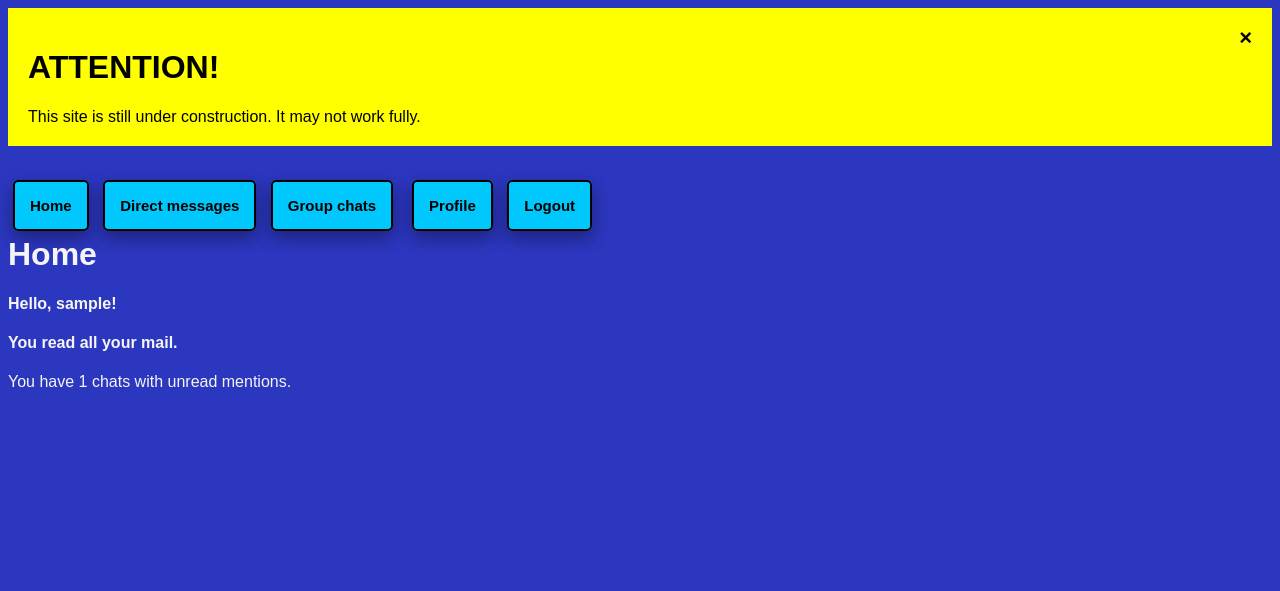
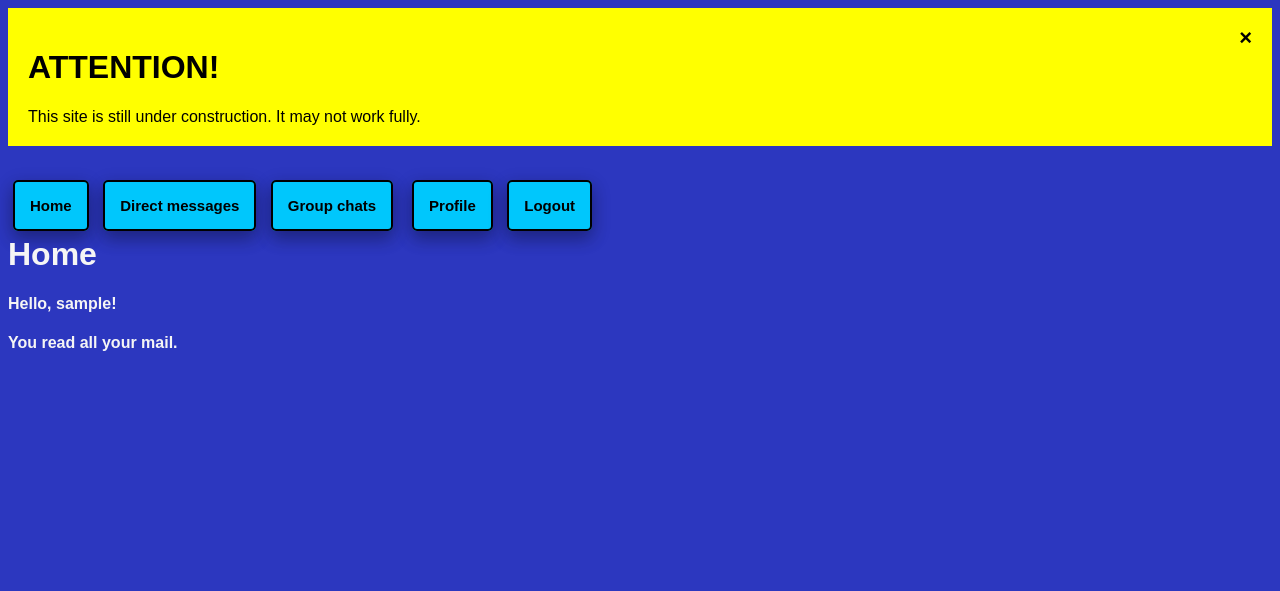
Before and after one commit to jacobef/vikramMessaging, a Django app: page / in a window 1280 px wide. Shown: the top 591 px of the page. Run offline with Django 4.2, Linux system fonts and the light colour scheme; a user stored in the database is signed in; tables that the repository leaves empty hold one stand-in row (values such as "Sample post").

Commit message:
muchos fixes

```diff
--- a/templates/group_chat.html
+++ b/templates/group_chat.html
@@ -16,7 +16,7 @@
                             {% endif %}
                         {% endif %}
                     </div>
-                    <a class="vw_profile" href="{% url "messaging:view_user" user_pk=message.by.pk %}"><img class="message-img" src="{{ message.by.profile_pic.url }}" alt="profile_picture"></a>es<br>{{ message.by }}
+                    <a class="vw_profile" href="{% url "messaging:view_user" user_pk=message.by.pk %}"><img class="message-img" src="{{ message.by.profile_pic.url }}" alt="profile_picture"></a><br>{{ message.by }}
                     <div class="flt-right">
                         {% if message.by in chat.ban_list.all %}
                             <h3><br><br>This person is BANNED!!!</h3>
--- a/templates/home.html
+++ b/templates/home.html
@@ -3,13 +3,22 @@
     <h1>Home</h1>
     <h4>Hello, {{ user }}!</h4>
     {% if num_unread_chats != 0 %}
-        <h4>You have mail!!</h4>
+        <h4>You have unread chats!!</h4>
         You have {{ num_unread_chats }} chats with unread messages. <br>
+        {% if num_unread_mentions != 0 %}
+            You have {{ num_unread_mentions }} chats with unread mentions.
+        {% endif %}
     {% endif %}
+    {% if num_unread_dms != 0 %}
+        <h4>You have unread DMs!!</h4>
+        You have {{ num_unread_dms }} DMs with unread messages. <br>
+    {% endif %}
+
+
     {% if num_unread_chats == 0 %}
         <h4>You read all your mail.</h4>
     {% endif %}
-    You have {{ num_unread_mentions }} chats with unread mentions.
+
     <!--
     <div class="card">
     <div class="card-txt">
--- a/templates/view_dm_line.html
+++ b/templates/view_dm_line.html
@@ -9,8 +9,8 @@
             {% if message.by == user %}
                 <a class="del" href="{% url "messaging:delete_dm" dm_pk=message.pk %}">Delete</a><br>
             {% endif %}
-            <img class="message-img" src="{{ message.by.profile_pic.url }}" alt="profile_picture"><br>
-            {{ message.by }} <div class="flt-right">{{ message.time_sent }}</div>
+            <a class="vw_profile" href="{% url "messaging:view_user" user_pk=message.by.pk %}"><img class="message-img" src="{{ message.by.profile_pic.url }}" alt="profile_picture"></a><br>{{ message.by }}
+            <div class="flt-right">{{ message.time_sent }}</div>
 
 
             <nav class="line"></nav>
--- a/vikramMessaging/views.py
+++ b/vikramMessaging/views.py
@@ -4,7 +4,7 @@ from django.urls import reverse_lazy
 from django.views.generic import UpdateView
 
 from messaging.forms import CustomUserCreationForm
-from messaging.models import GroupMessage, MessagingGroup, CustomUser
+from messaging.models import GroupMessage, MessagingGroup, CustomUser, DirectMessageLine
 
 
 @login_required
@@ -17,7 +17,11 @@ def home(request):
                    "num_unread_mentions": MessagingGroup.objects
                   .filter(members=request.user)
                   .filter(mentioned_users=request.user)
-                  .count()})
+                  .count(),
+                   "num_unread_dms": DirectMessageLine.objects
+                   .filter(members=request.user)
+                   .exclude(read_list=request.user)
+                   .count()})
 
 
 @login_required
```
